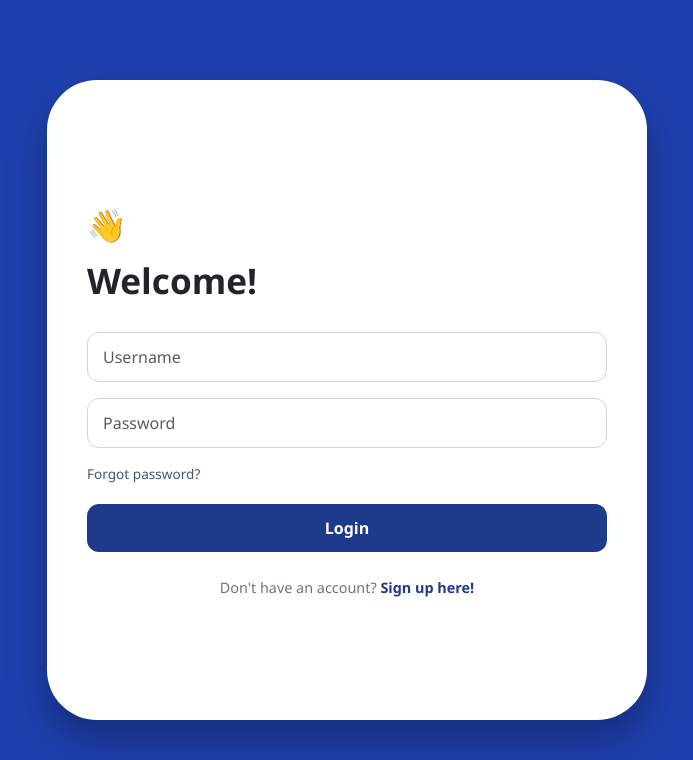
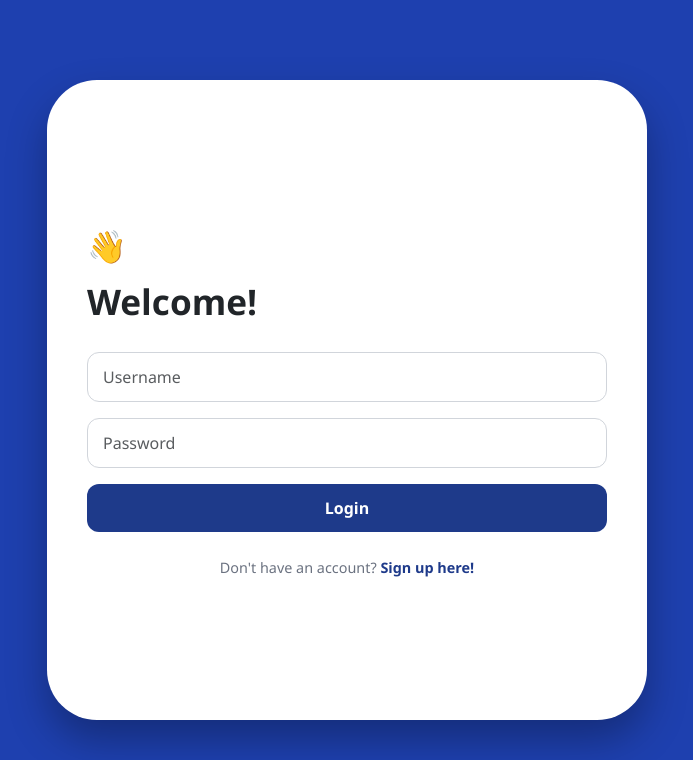
Before and after one commit to 202512069-afk/user_account_management_system, a PHP site: page /user_system/login.php in a window 1280 px wide. Shown: the top 760 px of the page, without its empty margins (293-986 px from the left). Run offline with PHP 8.4, Linux system fonts and the light colour scheme.

Commit message:
Add files via upload

```diff
--- a/user_system/login.php
+++ b/user_system/login.php
@@ -57,10 +57,6 @@ if (isset($_POST['login'])) {
                 <input type="password" name="password" class="form-control" placeholder="Password" required>
             </div>
 
-            <div class="options-row">
-                <a href="#" class="forgot-link">Forgot password?</a>
-            </div>
-
             <button type="submit" name="login" class="login-btn">Login</button>
         </form>
 
```
